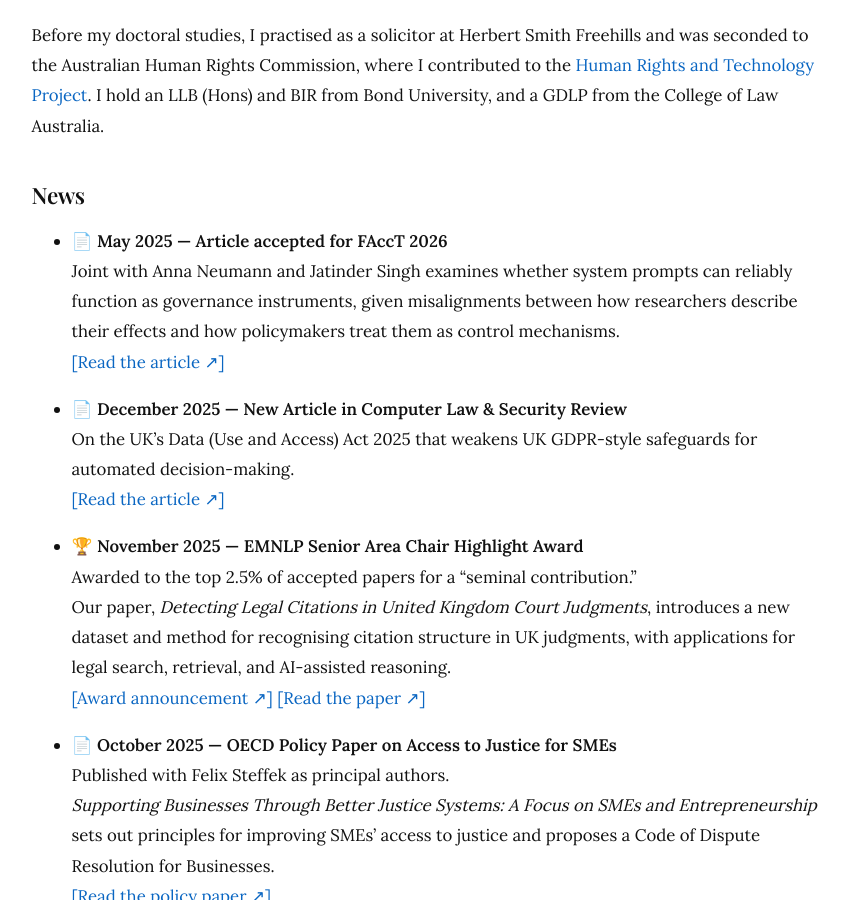
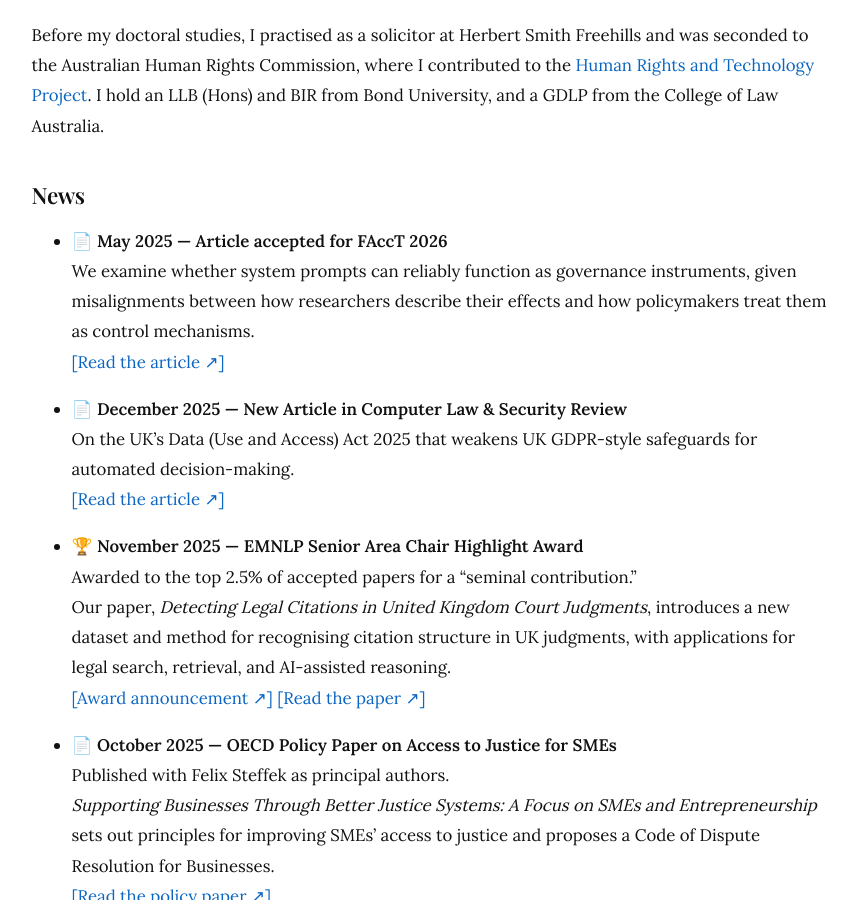
Before and after one commit to hollisargeant/hollisargeant.github.io, a Jekyll site: the page built from index.md, in a window 1280 px wide and 900 px high, scrolled down 1079 px. Shown: the whole window, without its empty margins (201-1058 px from the left). Built offline with Jekyll 4.4.1, drawn with Linux system fonts in a browser that asks for light colours.

Commit message:
Update index.md

```diff
--- a/index.md
+++ b/index.md
@@ -29,7 +29,7 @@ title: "Holli Sargeant"
 ## News
 
 - 📄 **May 2025 — Article accepted for FAccT 2026**
-  Joint with Anna Neumann and Jatinder Singh examines whether system prompts can reliably function as governance instruments, given misalignments between how researchers describe their effects and how policymakers treat them as control mechanisms.
+  We examine whether system prompts can reliably function as governance instruments, given misalignments between how researchers describe their effects and how policymakers treat them as control mechanisms.
   [[Read the article ↗︎]](https://doi.org/10.1145/3805689.3806763)
 
 - 📄 **December 2025 — New Article in Computer Law & Security Review**
```
